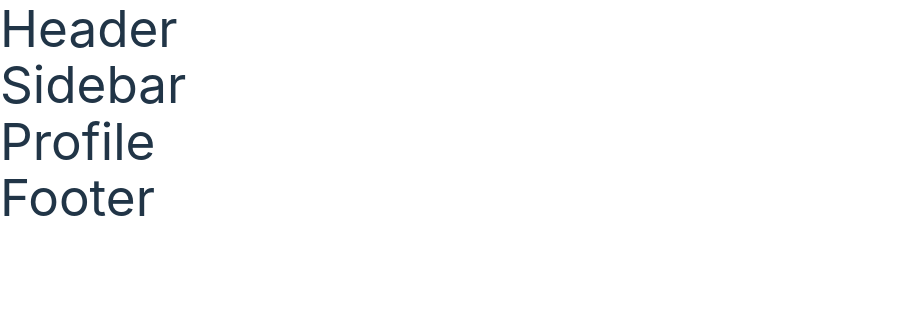
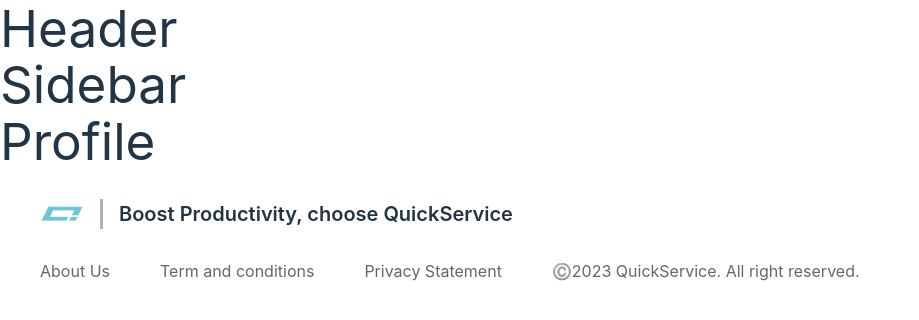
Before and after one commit to iamduscminh/ISMS-Project, a React (Vite) app in the folder ReactApp/isms-app/: page /profile in a window 1280 px wide. Shown: the top 320 px of the page, without its empty margins (0-919 px from the left). Built offline with nearby package versions, Linux system fonts and the light colour scheme.

Commit message:
Design the interface for the footer

```diff
--- a/ReactApp/isms-app/package.json
+++ b/ReactApp/isms-app/package.json
@@ -14,9 +14,10 @@
     "normalize.css": "^8.0.1",
     "react": "^18.2.0",
     "react-dom": "^18.2.0",
+    "react-icons": "^4.8.0",
     "react-router-dom": "^6.11.2",
-    "react-icons": "^4.8.0",
-    "react-type-animation": "^3.0.1"
+    "react-type-animation": "^3.0.1",
+    "styled-components": "^4.4.0"
   },
   "devDependencies": {
     "@types/react": "^18.0.37",
--- /dev/null
+++ b/ReactApp/isms-app/src/assets/images/index.jsx
@@ -0,0 +1,7 @@
+import ShortLogo from './ShortLogo.png';
+
+const image = {
+  shortLogo: ShortLogo
+};
+
+export default image;
--- /dev/null
+++ b/ReactApp/isms-app/src/components/Animation/UnderlineText/index.jsx
@@ -0,0 +1,38 @@
+import React from 'react';
+import styled, { keyframes } from 'styled-components';
+
+// Keyframes cho animation
+const underlineAnimation = keyframes`
+  0% {
+    width: 0;
+  }
+  100% {
+    width: 100%;
+  }
+`;
+
+// Styled component cho chữ gạch chân
+const UnderlineText = styled.span`
+position: relative;
+display: inline-block;
+
+&:hover::after {
+  content: '';
+  position: absolute;
+  left: 0;
+  bottom: -2px;
+  width: 100%;
+  height: 1px;
+  background-color: #043AC5;
+  transform-origin: left;
+  animation: ${underlineAnimation} 1s forwards;
+}
+`;
+
+const UnderlineAnimation = ({children}) => {
+  return (
+        <UnderlineText>{children}</UnderlineText>
+  );
+};
+
+export default UnderlineAnimation;
--- /dev/null
+++ b/ReactApp/isms-app/src/components/Layout/components/Footer/Footer.module.scss
@@ -0,0 +1,46 @@
+.footer{
+    width: 100%;
+    //background-color: #F5F5F5;
+}
+
+.footer-inner-container{
+    padding: 30px 40px 0;
+    width: 100%;
+    margin: auto;
+    display: flex;
+    flex-direction: column;
+}
+
+.footer-logo{
+    width: 100%;
+    display: flex;
+    box-sizing: border-box;
+    margin-bottom: 30px;
+    align-items: center;
+    img{
+        flex: 1;
+        max-width: 5%;
+        height: auto;
+        padding-right: 16px;
+    }
+    div{
+        box-sizing: border-box;
+        flex: 1;
+        font-size: 20px;
+        font-weight: 600;
+        padding-left: 16px;
+        border-left: 3px solid rgba(0, 0, 0, 0.30);
+    }
+}
+
+.footer-link{
+    display: flex;
+    justify-content: flex-start;
+    align-items: center;
+    margin-bottom: 16px;
+    div{
+        padding-right: 50px;
+        font-size: 16px;
+        color: rgba($color: #000000, $alpha: 0.6);
+    }
+}
--- a/ReactApp/isms-app/src/components/Layout/components/Footer/index.jsx
+++ b/ReactApp/isms-app/src/components/Layout/components/Footer/index.jsx
@@ -1,5 +1,28 @@
+import classNames from 'classnames/bind';
+import styles from './Footer.module.scss';
+import image from '../../../../assets/images';
+import UnderlineAnimation from '../../../Animation/UnderlineText';
+
+//Initialize the binding object corresponding to the classes on the scss file
+const cx = classNames.bind(styles);
+
 function Footer() {
-  return <h1>Footer</h1>;
+  return (
+    <footer className = {cx('footer')}>
+      <div className={cx('footer-inner-container')}>
+        <div className={cx('footer-logo')}>
+          <img src={image.shortLogo} alt="" />
+          <div><span>Boost Productivity, choose QuickService</span></div>
+        </div>
+        <div className={cx('footer-link')}>
+          <div><UnderlineAnimation><a href="#">About Us</a></UnderlineAnimation></div>
+          <div><UnderlineAnimation><a href="#">Term and conditions</a></UnderlineAnimation></div>
+          <div><UnderlineAnimation><a href="#">Privacy Statement</a></UnderlineAnimation></div>
+          <div>©️2023 QuickService. All right reserved.</div>
+        </div>
+      </div>
+    </footer>
+  );
 }
 
 export default Footer;
```
Also changed, not shown: ReactApp/isms-app/.eslintrc.cjs, ReactApp/isms-app/src/assets/images/ShortLogo.png (added), 1 other file (tests, documents, lock files or other folders).
